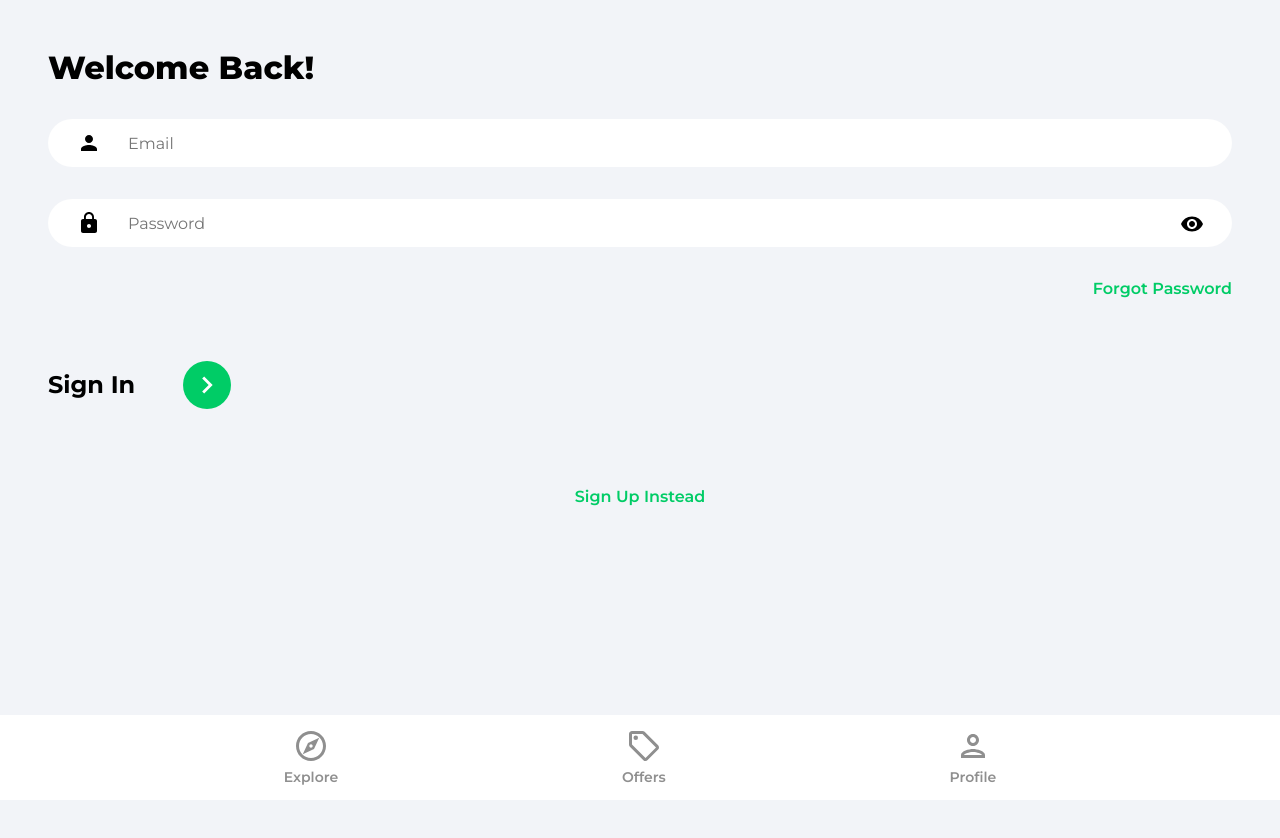
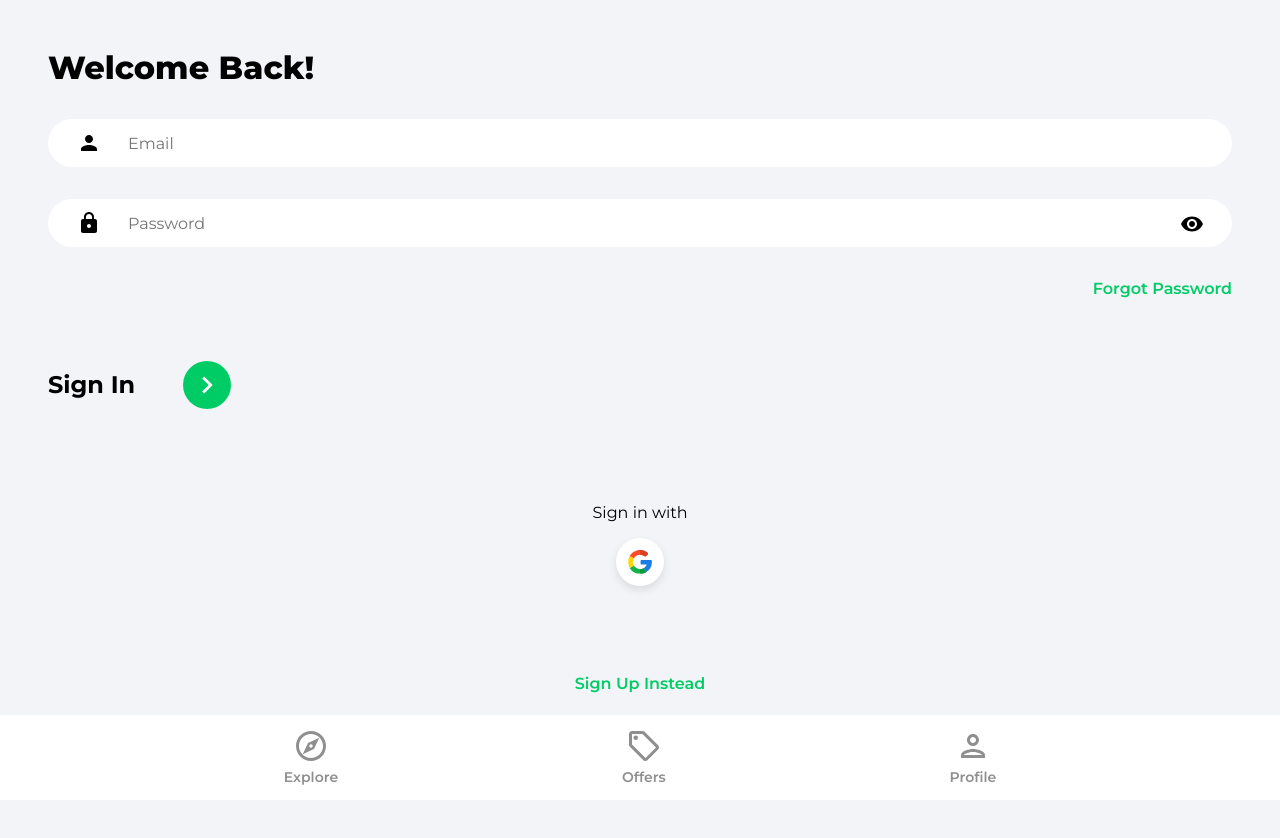
Before and after one commit to sandip2224/EstateFindr, a React (Create React App) app: page /sign-in in a window 1280 px wide. Shown: the top 838 px of the page. Before the commit the page ends 800 px from the top, so only its background shows below. Built offline with nearby package versions, Linux system fonts and the light colour scheme.

Commit message:
Oauth inclusion in signin/up

```diff
--- a/src/pages/SignIn.jsx
+++ b/src/pages/SignIn.jsx
@@ -7,6 +7,7 @@ import { getAuth, signInWithEmailAndPassword } from 'firebase/auth';
 import { ReactComponent as ArrowRightIcon } from '../assets/svg/keyboardArrowRightIcon.svg';
 import visibilityIcon from '../assets/svg/visibilityIcon.svg';
 import Spinner from '../components/Spinner';
+import OAuth from '../components/OAuth';
 
 function SignIn() {
 	const [showPassword, setShowPassword] = useState(false);
@@ -95,7 +96,8 @@ function SignIn() {
 						</div>
 					</form>
 
-					{/* Google OAuth Component */}
+					<OAuth />
+
 					<Link to='/sign-up' className='registerLink'>
 						Sign Up Instead
 					</Link>
--- a/src/pages/SignUp.jsx
+++ b/src/pages/SignUp.jsx
@@ -12,6 +12,7 @@ import { db } from '../firebase.config';
 import { ReactComponent as ArrowRightIcon } from '../assets/svg/keyboardArrowRightIcon.svg';
 import visibilityIcon from '../assets/svg/visibilityIcon.svg';
 import Spinner from '../components/Spinner';
+import OAuth from '../components/OAuth';
 
 function SignUp() {
 	const [showPassword, setShowPassword] = useState(false);
@@ -119,6 +120,8 @@ function SignUp() {
 					</form>
 
 					{/* Google OAuth Component */}
+					<OAuth />
+
 					<Link to='/sign-in' className='registerLink'>
 						Sign In Instead
 					</Link>
```
